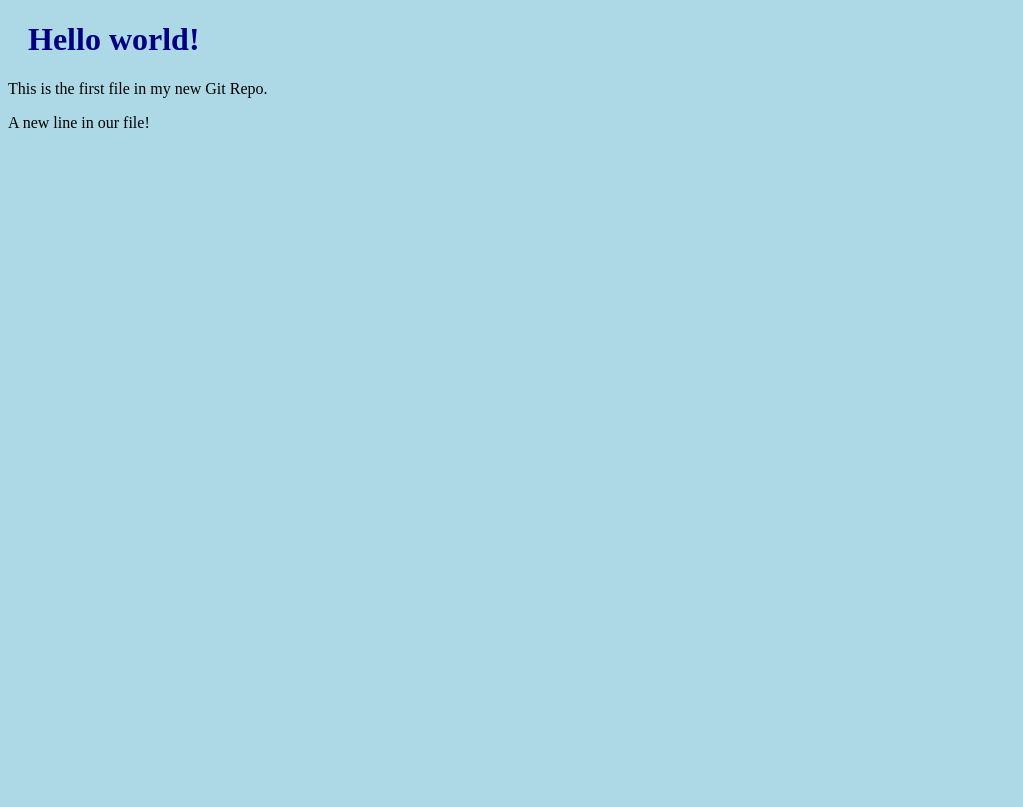
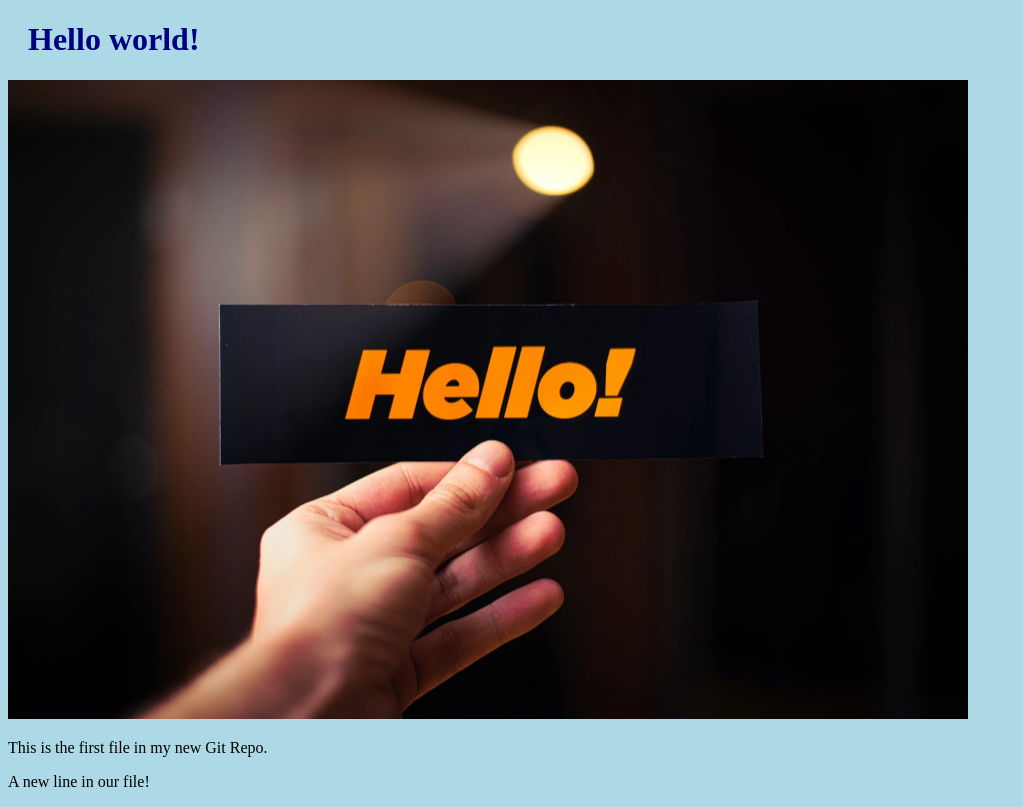
Before and after one commit to alirezakhatib/hello-world, a plain HTML site: page index.html in a window 1280 px wide. Shown: the whole page, without its empty margins (0-1023 px from the left). Drawn offline with Linux system fonts and the light colour scheme.

Commit message:
Added image to hello world

```diff
--- a/index.html
+++ b/index.html
@@ -7,6 +7,8 @@
 <body>
 
 <h1>Hello world!</h1>
+<div><img src="Hello.webp" alt="Hello World from Space"
+style="width:100%;max-width:960px"></div>
 <p>This is the first file in my new Git Repo.</p>
 <p>A new line in our file!</p>
 
```
Also changed, not shown: Hello.webp (added).
